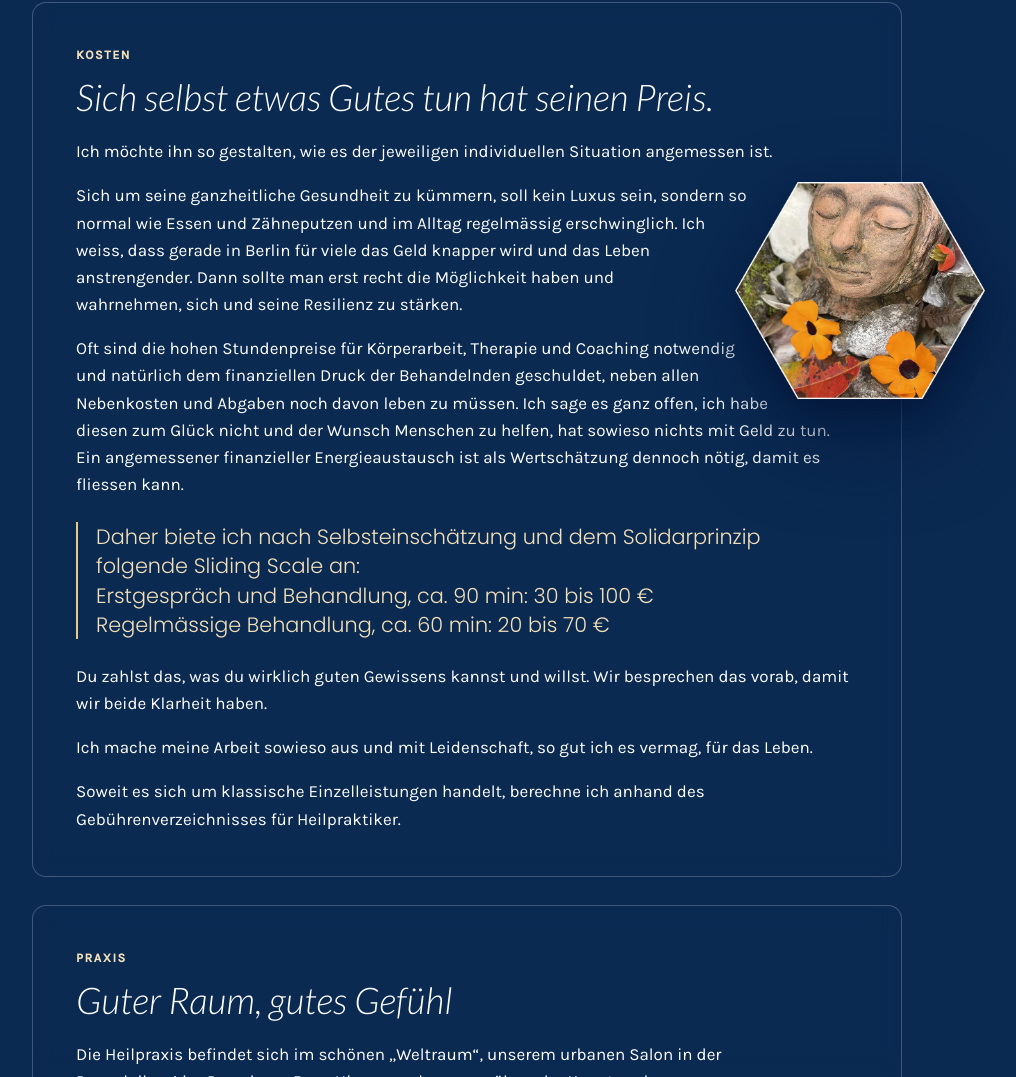
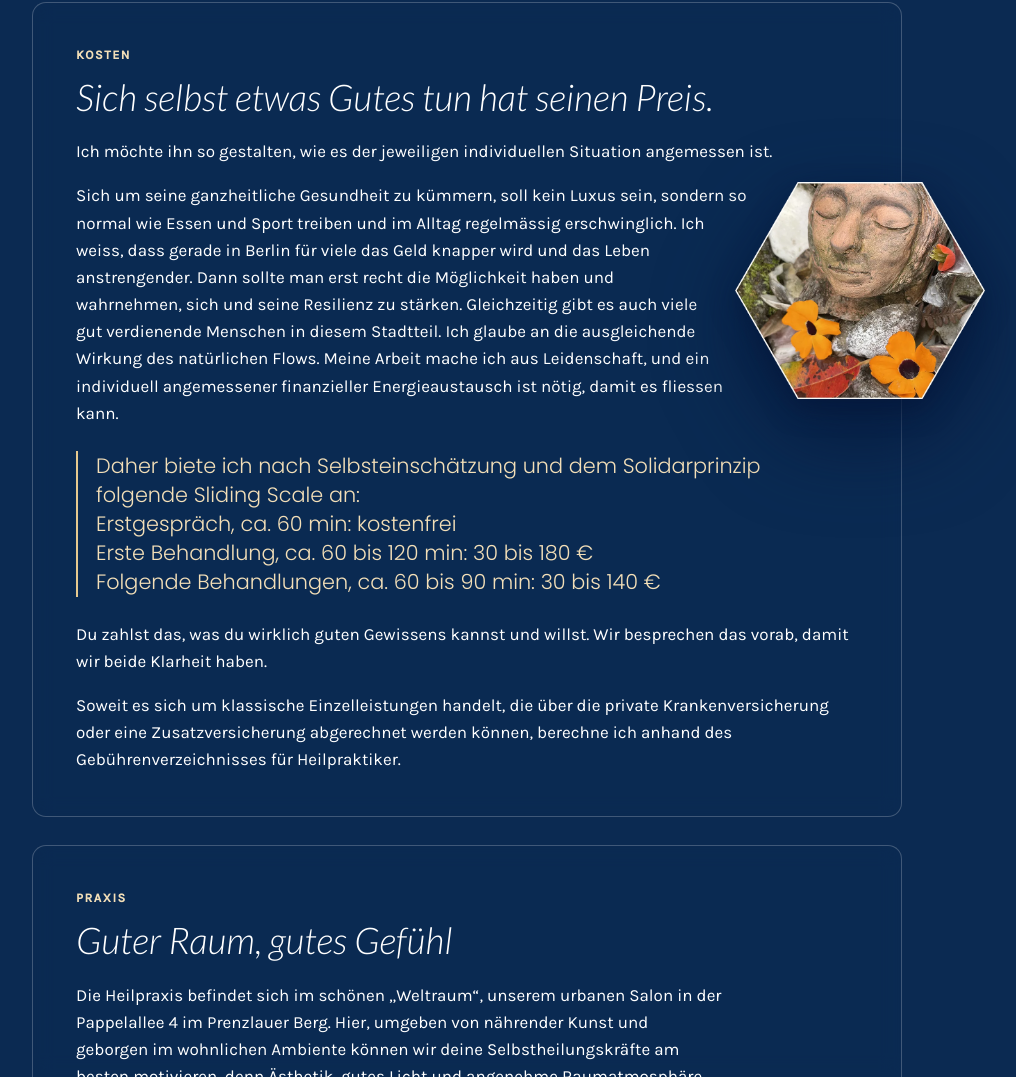
Before and after one commit to TinazHeilpraxis/heilpraxis-website, a plain HTML site: page index.html in a window 1280 px wide. Shown: the part 3256-4333 px from the top of the page, without its empty margins (173-1189 px from the left). Drawn offline with Linux system fonts and the light colour scheme.

Commit message:
Seite aktualisiert 13.11.2026 14:35

```diff
--- a/index.html
+++ b/index.html
@@ -162,12 +162,10 @@
     <h2>Sich selbst etwas Gutes tun hat seinen Preis.</h2>
     <p>Ich möchte ihn so gestalten, wie es der jeweiligen individuellen Situation angemessen ist.</p>
     <figure class="wabe" data-name="Flowerwoman" style="--wabe-oben: 0px; --wabe-rechts: -127px;"><img src="bilder/wabe-flowerwoman.webp" width="720" height="623" loading="lazy" alt="Steinernes Frauengesicht mit geschlossenen Augen, umgeben von Blüten, in Wabenform"></figure>
-    <p>Sich um seine ganzheitliche Gesundheit zu kümmern, soll kein Luxus sein, sondern so normal wie Essen und Zähneputzen und im Alltag regelmässig erschwinglich. Ich weiss, dass gerade in Berlin für viele das Geld knapper wird und das Leben anstrengender. Dann sollte man erst recht die Möglichkeit haben und wahrnehmen, sich und seine Resilienz zu stärken.</p>
-    <p>Oft sind die hohen Stundenpreise für Körperarbeit, Therapie und Coaching notwendig und natürlich dem finanziellen Druck der Behandelnden geschuldet, neben allen Nebenkosten und Abgaben noch davon leben zu müssen. Ich sage es ganz offen, ich habe diesen zum Glück nicht und der Wunsch Menschen zu helfen, hat sowieso nichts mit Geld zu tun. Ein angemessener finanzieller Energieaustausch ist als Wertschätzung dennoch nötig, damit es fliessen kann.</p>
-    <p class="quote">Daher biete ich nach Selbsteinschätzung und dem Solidarprinzip folgende Sliding Scale an:<br>Erstgespräch und Behandlung, ca. 90 min: 30 bis 100 €<br>Regelmässige Behandlung, ca. 60 min: 20 bis 70 €</p>
+    <p>Sich um seine ganzheitliche Gesundheit zu kümmern, soll kein Luxus sein, sondern so normal wie Essen und Sport treiben und im Alltag regelmässig erschwinglich. Ich weiss, dass gerade in Berlin für viele das Geld knapper wird und das Leben anstrengender. Dann sollte man erst recht die Möglichkeit haben und wahrnehmen, sich und seine Resilienz zu stärken. Gleichzeitig gibt es auch viele gut verdienende Menschen in diesem Stadtteil. Ich glaube an die ausgleichende Wirkung des natürlichen Flows. Meine Arbeit mache ich aus Leidenschaft, und ein individuell angemessener finanzieller Energieaustausch ist nötig, damit es fliessen kann.</p>
+    <p class="quote">Daher biete ich nach Selbsteinschätzung und dem Solidarprinzip folgende Sliding Scale an:<br>Erstgespräch, ca. 60 min: kostenfrei<br>Erste Behandlung, ca. 60 bis 120 min: 30 bis 180 €<br>Folgende Behandlungen, ca. 60 bis 90 min: 30 bis 140 €</p>
     <p>Du zahlst das, was du wirklich guten Gewissens kannst und willst. Wir besprechen das vorab, damit wir beide Klarheit haben.</p>
-    <p>Ich mache meine Arbeit sowieso aus und mit Leidenschaft, so gut ich es vermag, für das Leben.</p>
-    <p>Soweit es sich um klassische Einzelleistungen handelt, berechne ich anhand des Gebührenverzeichnisses für Heilpraktiker.</p>
+    <p>Soweit es sich um klassische Einzelleistungen handelt, die über die private Krankenversicherung oder eine Zusatzversicherung abgerechnet werden können, berechne ich anhand des Gebührenverzeichnisses für Heilpraktiker.</p>
   </section>
 
   <section class="panel" id="praxis">
```
